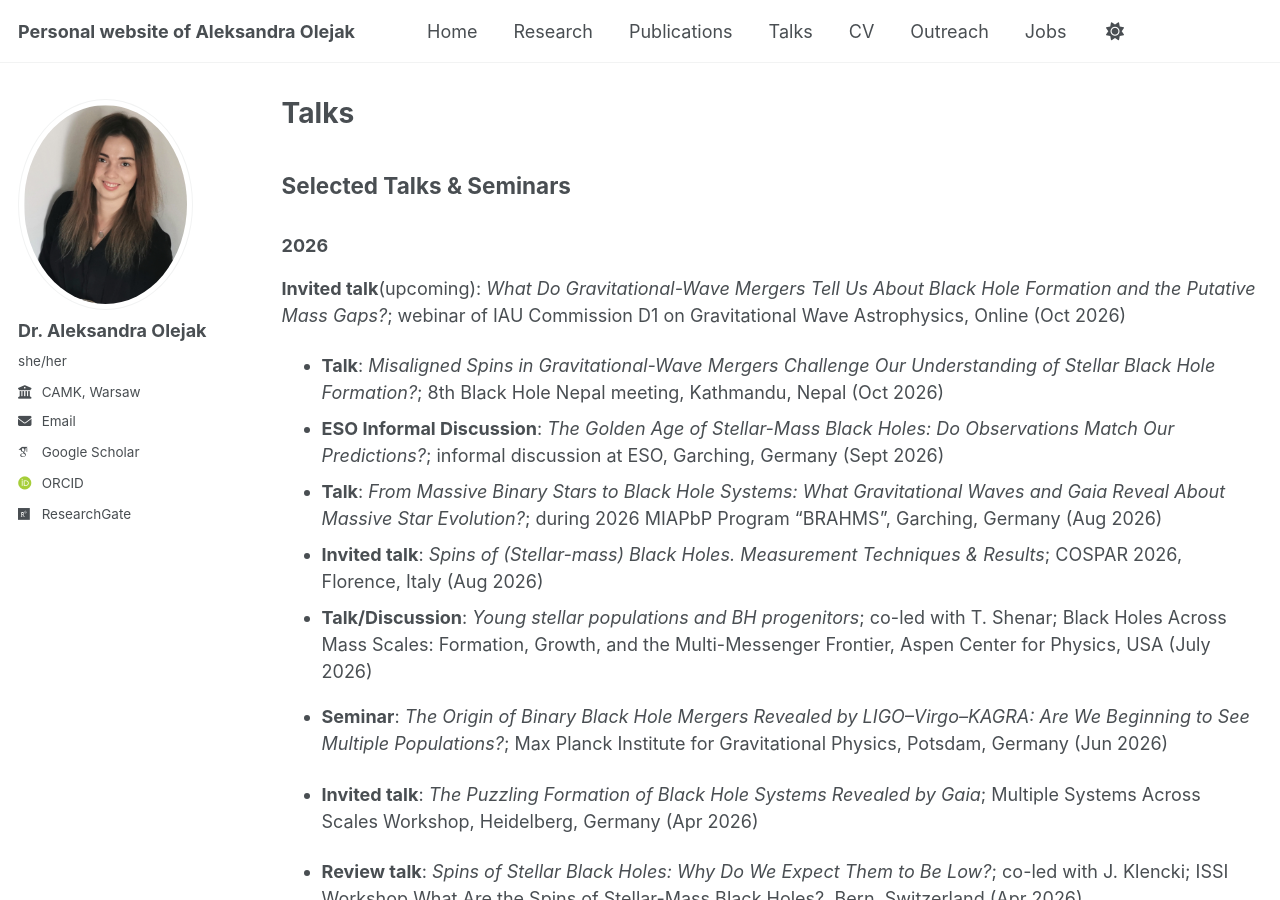
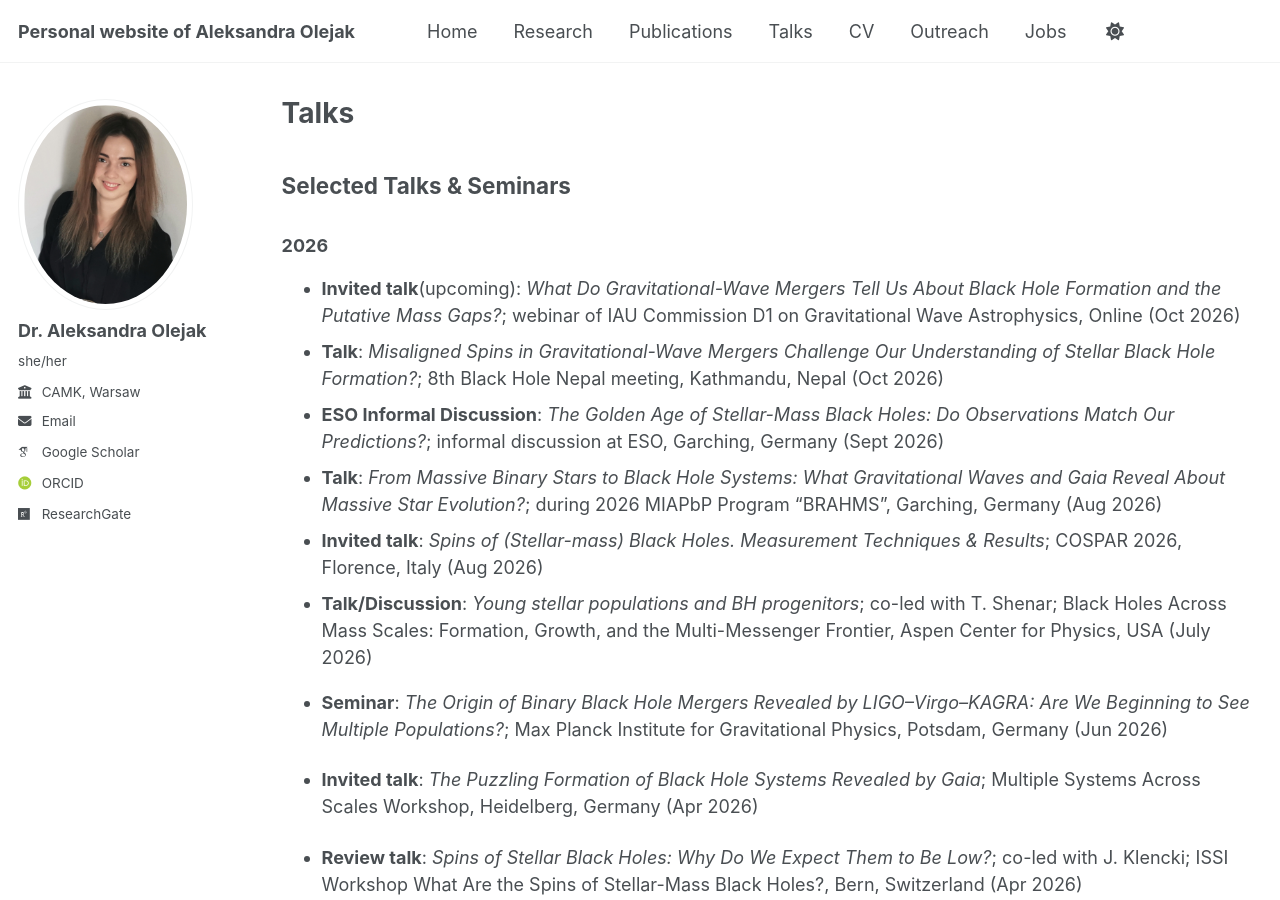
Before and after one commit to aleole/aleole.github.io, a Jekyll site: the page built from _pages/talks.md, in a window 1280 px wide and 900 px high. Built offline with Jekyll 4.4.1, drawn with Linux system fonts in a browser that asks for light colours; some web fonts are replaced; a script that is not in the unit is left out.

```diff
--- a/_pages/talks.md
+++ b/_pages/talks.md
@@ -11,7 +11,7 @@ author_profile: true
 ## Selected Talks & Seminars
 
 ### 2026
-**Invited talk**(upcoming): *What Do Gravitational-Wave Mergers Tell Us About Black Hole Formation and the Putative Mass Gaps?*; webinar of IAU Commission D1 on Gravitational Wave Astrophysics, Online (Oct 2026)
+- **Invited talk**(upcoming): *What Do Gravitational-Wave Mergers Tell Us About Black Hole Formation and the Putative Mass Gaps?*; webinar of IAU Commission D1 on Gravitational Wave Astrophysics, Online (Oct 2026)
 - **Talk**: *Misaligned Spins in Gravitational-Wave Mergers Challenge Our Understanding of Stellar Black Hole Formation?*; 8th Black Hole Nepal meeting, Kathmandu, Nepal (Oct 2026)
 - **ESO Informal Discussion**: *The Golden Age of Stellar-Mass Black Holes: Do Observations Match Our Predictions?*; informal discussion at ESO, Garching, Germany (Sept 2026)
 - **Talk**: *From Massive Binary Stars to Black Hole Systems: What Gravitational Waves and Gaia Reveal About Massive Star Evolution?*; during 2026 MIAPbP Program "BRAHMS", Garching, Germany (Aug 2026)
```
